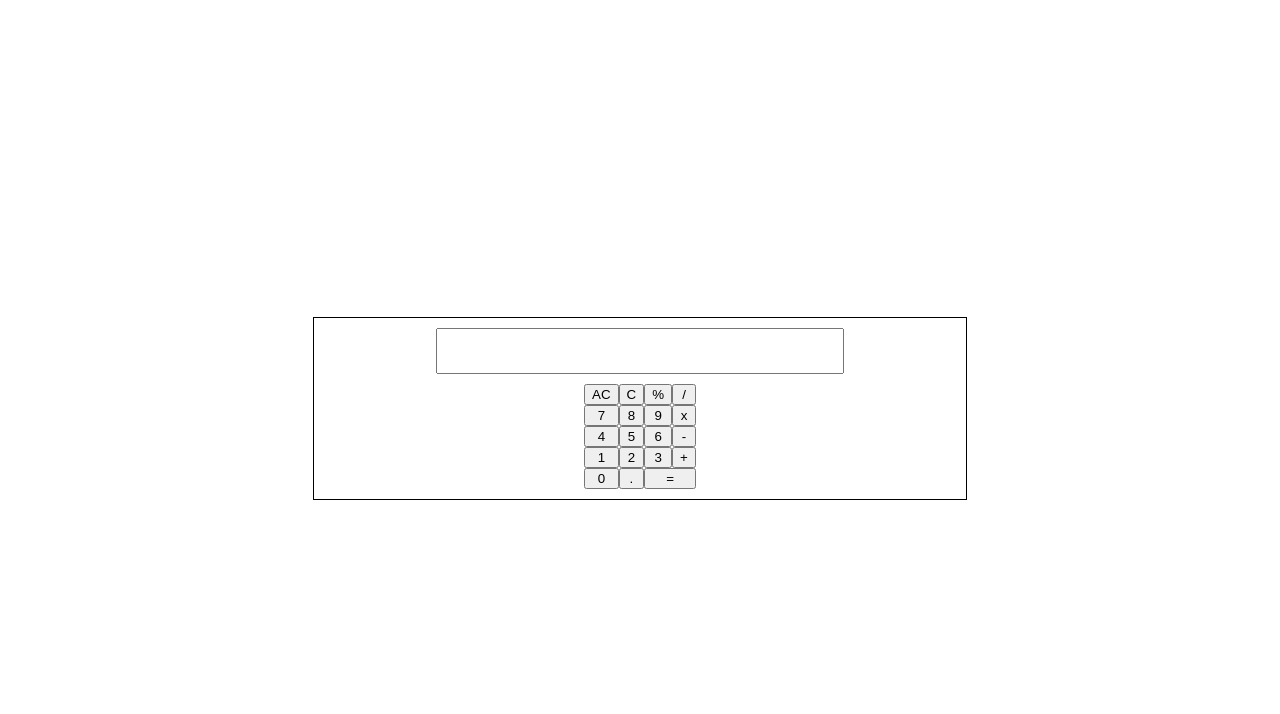
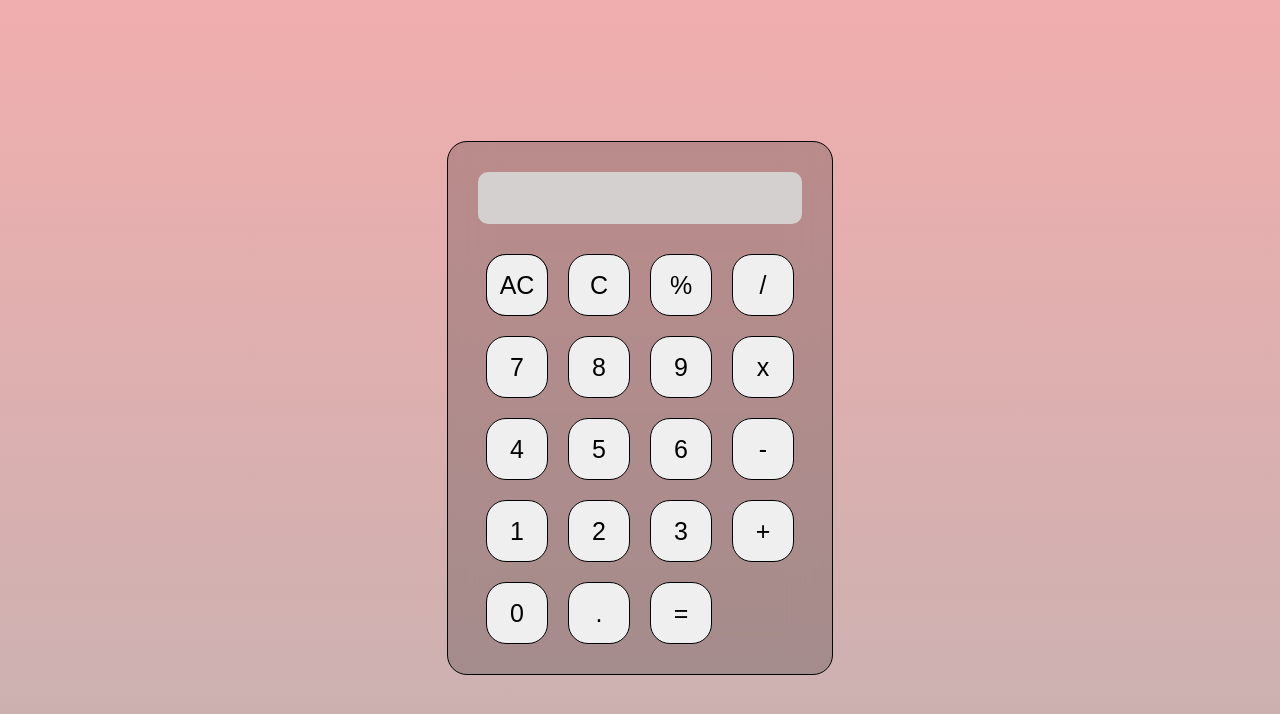
Before and after one commit to Ram-cpu-coder/Prank-Calculator, a plain HTML site: page index.html in a window 1280 px wide. Drawn offline with Linux system fonts and the light colour scheme.

Commit message:
bakcground glassmophormism

```diff
--- a/index.html
+++ b/index.html
@@ -12,25 +12,34 @@
         <input type="text" />
       </div>
       <div class="button-wrapper">
-        <button type="button" style="grid-area: ac">AC</button>
-        <button type="button" style="grid-area: c">C</button>
-        <button type="button" style="grid-area: percentage">%</button>
-        <button type="button" style="grid-area: divide">/</button>
-        <button type="button" style="grid-area: seven">7</button>
-        <button type="button" style="grid-area: eight">8</button>
-        <button type="button" style="grid-area: nine">9</button>
-        <button type="button" style="grid-area: multiply">x</button>
-        <button type="button" style="grid-area: four">4</button>
-        <button type="button" style="grid-area: five">5</button>
-        <button type="button" style="grid-area: six">6</button>
-        <button type="button" style="grid-area: subtract">-</button>
-        <button type="button" style="grid-area: one">1</button>
-        <button type="button" style="grid-area: two">2</button>
-        <button type="button" style="grid-area: three">3</button>
-        <button type="button" style="grid-area: add">+</button>
-        <button type="button" style="grid-area: zero">0</button>
-        <button type="button" style="grid-area: dot">.</button>
-        <button type="button" style="grid-area: equal">=</button>
+        <button type="button" class="button" style="grid-area: ac">AC</button>
+        <button type="button" class="button" style="grid-area: ac">AC</button>
+        <button type="button" class="button" style="grid-area: c">C</button>
+        <button type="button" class="button" style="grid-area: percentage">
+          %
+        </button>
+        <button type="button" class="button" style="grid-area: divide">
+          /
+        </button>
+        <button type="button" class="button" style="grid-area: seven">7</button>
+        <button type="button" class="button" style="grid-area: eight">8</button>
+        <button type="button" class="button" style="grid-area: nine">9</button>
+        <button type="button" class="button" style="grid-area: multiply">
+          x
+        </button>
+        <button type="button" class="button" style="grid-area: four">4</button>
+        <button type="button" class="button" style="grid-area: five">5</button>
+        <button type="button" class="button" style="grid-area: six">6</button>
+        <button type="button" class="button" style="grid-area: subtract">
+          -
+        </button>
+        <button type="button" class="button" style="grid-area: one">1</button>
+        <button type="button" class="button" style="grid-area: two">2</button>
+        <button type="button" class="button" style="grid-area: three">3</button>
+        <button type="button" class="button" style="grid-area: add">+</button>
+        <button type="button" class="button" style="grid-area: zero">0</button>
+        <button type="button" class="button" style="grid-area: dot">.</button>
+        <button type="button" class="button" style="grid-area: equal">=</button>
       </div>
     </div>
 
--- a/style.css
+++ b/style.css
@@ -3,6 +3,7 @@ body {
   justify-content: center;
   align-items: center;
   height: 100vh;
+  background: linear-gradient(rgb(228 99 99 / 52%), rgb(199 177 177));
 }
 .wrapper {
   display: flex;
@@ -10,17 +11,24 @@ body {
   justify-content: center;
   align-items: center;
   gap: 10px;
-  width: 50%;
+  width: auto;
   height: auto;
   border: 1px solid black;
+  border-radius: 20px;
+  padding: 30px;
 
-  padding: 10px;
+  background: rgba(0, 0, 0, 0.2);
+  backdrop-filter: blur(20px);
 }
 input {
-  width: 400px;
-  height: 40px;
+  width: 320px;
+  height: 50px;
+  border: none;
+  background: rgb(213, 208, 208);
+  border-radius: 10px;
 }
 .button-wrapper {
+  margin-top: 20px;
   display: grid;
   grid-template-areas:
     "ac c percentage divide"
@@ -28,4 +36,17 @@ input {
     "four five six subtract"
     "one two three add"
     "zero dot equal equal";
+  column-gap: 20px;
+  row-gap: 20px;
 }
+.button {
+  height: 50px;
+  width: 50px;
+  padding: 30px;
+  border: 1px solid black;
+  border-radius: 20px;
+  display: flex;
+  justify-content: center;
+  align-items: center;
+  font-size: 25px;
+}
```
